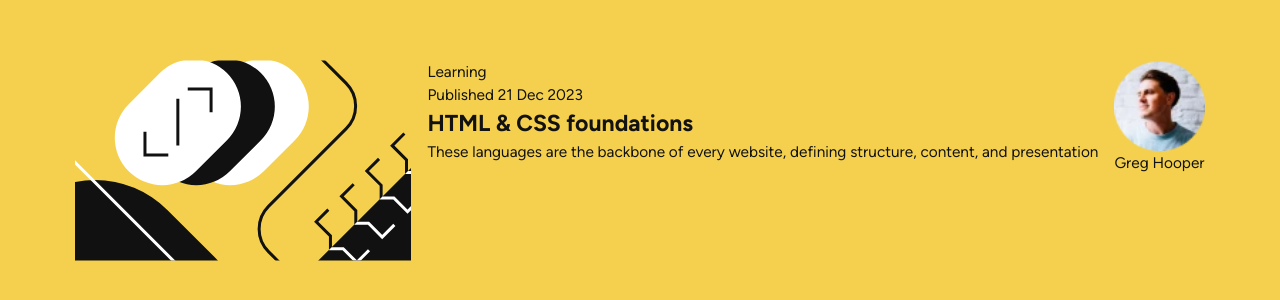
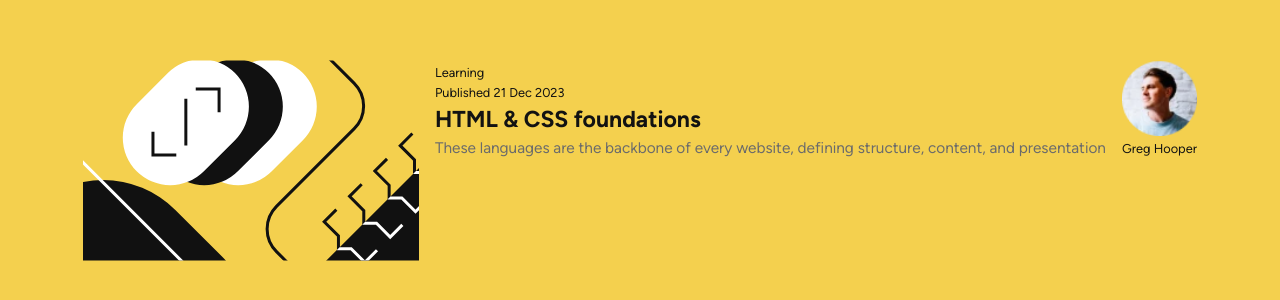
Before and after one commit to dev-ethanjohn/Blog-Preview-Card---UI, a plain HTML site: page index.html in a window 1280 px wide. Shown: the part 240-540 px from the top of the page. Drawn offline with Linux system fonts and the light colour scheme.

Commit message:
Define utility classes for typography, background and layout

```diff
--- a/index.css
+++ b/index.css
@@ -90,3 +90,23 @@ h6 {
   display: flex;
   gap: var(--gap, 1rem);
 }
+
+.bg-accent {
+  background-color: hsl(var(--clr-yellow));
+}
+
+.text-secondary {
+  color: hsl(var(--clr-gray));
+}
+
+.fs-500 {
+  font-size: var(--fs-500);
+}
+
+.fs-300 {
+  font-size: var(--fs-300);
+}
+
+.fs-200 {
+  font-size: var(--fs-200);
+}
--- a/index.html
+++ b/index.html
@@ -18,17 +18,17 @@
       <img class="blog-image" src="./assets/images/illustration-article.svg" alt="An abstract illustration">
     </figure>
     <header>
-      <span>Learning</span>
-      <p>Published 21 Dec 2023</p>
-      <h2>HTML & CSS foundations</h2>
-      <p>
+      <span class="fs-200">Learning</span>
+      <p class="fs-200">Published 21 Dec 2023</p>
+      <h2 class="fs-500">HTML & CSS foundations</h2>
+      <p class="text-secondary fs-300">
         These languages are the backbone of every website, defining structure,
         content, and presentation
       </p>
     </header>
     <footer>
       <img src="./assets/images/image-avatar.webp" alt="Instructor Greg Hooper's profile picture">
-      <span>Greg Hooper</span>
+      <span class="fs-200">Greg Hooper</span>
     </footer>
   </article>
 </body>
```
